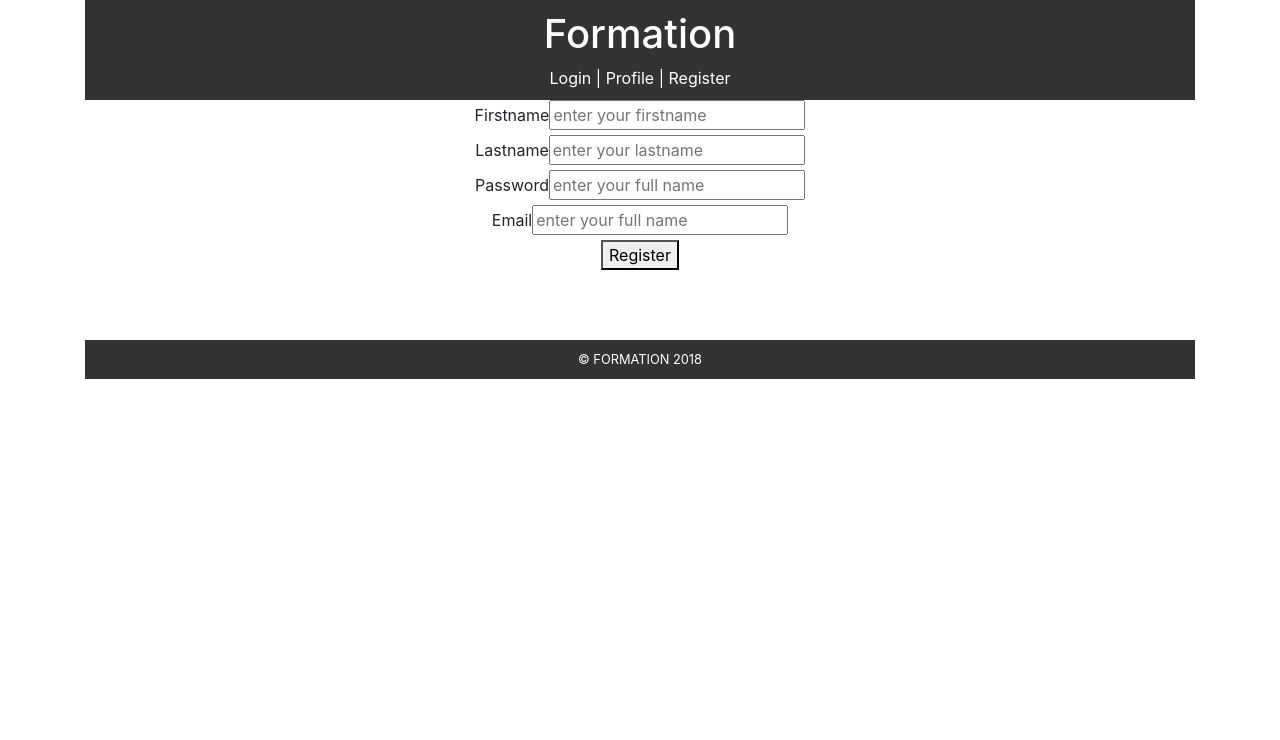
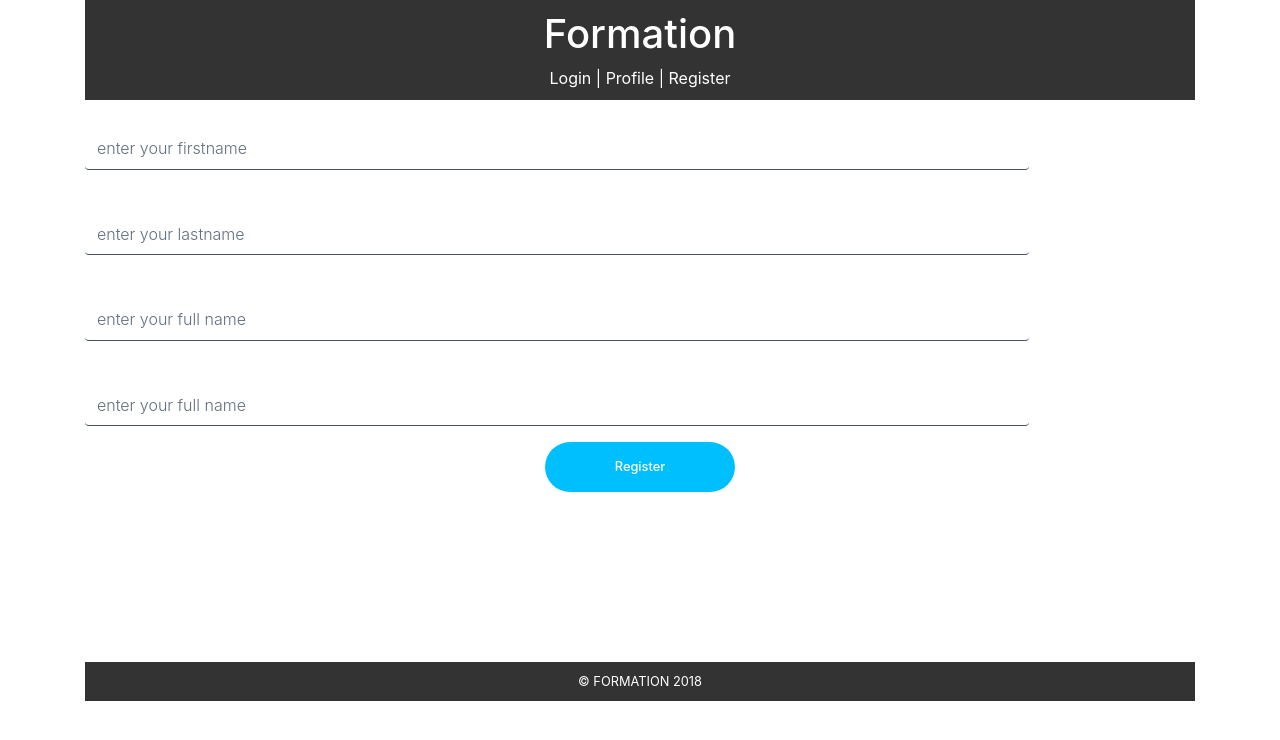
Before and after one commit to Diasks/u10-business-idea-formation, a React (Create React App) app in the folder client/: page /register in a window 1280 px wide. Shown: the top 740 px of the page. Built offline with nearby package versions, Linux system fonts and the light colour scheme.

Commit message:
add classnames and validation for form and  inputfields

```diff
--- a/client/src/components/pages/Register.js
+++ b/client/src/components/pages/Register.js
@@ -1,5 +1,19 @@
 import React, { Component } from 'react';
+
 			import axios from 'axios';
+
+
+			var emailRegex = RegExp(/^[a-zA-Z0-9.!#$%&’*+/=?^_`{|}~-]+@[a-zA-Z0-9-]+(?:\.[a-zA-Z0-9-]+)*$/);
+
+
+var formValid = formErrors => {
+	var valid = true;
+
+	Object.values(formErrors).forEach( val => {
+		val.length > 0 && (valid=false);
+	});
+	return valid;
+};
 
 
 			export class Register extends Component {
@@ -11,7 +25,13 @@ import React, { Component } from 'react';
 			first_name: '',
 			last_name: '',
 			password: '',
-			email: ''
+			email: '',
+			formErrors: {
+				first_name: '',
+			last_name: '',
+			password: '',
+			email: '',
+			}
 			};
 
 
@@ -23,12 +43,36 @@ import React, { Component } from 'react';
 
 
 			handleChange(e) {
+				e.preventDefault();
 			let target = e.target;
 			let value = target.value;
 			let name = target.name;
+			let formErrors = this.state.formErrors;
+
+			switch(name) {
+				case 'first_name':
+				formErrors.first_name = value.length < 3  ? 'minimum 3 characters required, only letters'
+				: '';
+				break;
+				case 'last_name':
+				formErrors.last_name = value.length < 3  ? 'minimum 3 characters required'
+				: '';
+				break;
+				case 'email':
+				formErrors.email = emailRegex.test(value)  ? ''
+				: "invalid email address";
+				break;
+				case 'password':
+				formErrors.password = value.length < 6  ? 'minimum 3 characters required'
+				: '';
+				break;
+				default:
+				break;
+
+			}
 
 
-			this.setState({
+			this.setState({formErrors,
 			[name]: value
 
 			});
@@ -40,6 +84,8 @@ import React, { Component } from 'react';
 			e.preventDefault();
 			console.log('submitted');
 			console.log(this.state);
+
+			if (formValid(this.state.formErrors)) {
 
 			const user = {
 			first_name: this.state.first_name,
@@ -55,48 +101,62 @@ import React, { Component } from 'react';
 			}).catch(err => {
 				err.status(400).send('unable to save to database');
 			});
-
+		}else {console.error('Form invalid!')};
 
 			}
 
 
 			render () {
-
+			var {formErrors} = this.state;
 			return (
 
-			<div>
-			<form onSubmit={this.handleSubmit}>
-			<div>
-			<label htmlFor="first_name">Firstname</label>
-			<input type="text" id="first_name" placeholder="enter your firstname" name="first_name" value={this.state.first_name} onChange={this.handleChange}/>
+			<div className="Form">
+			<form onSubmit={this.handleSubmit} className="FormInputs">
+			<div className="form-group">
+			<label htmlFor="first_name" className="FormInputLabel">Firstname</label>
+			<input type="text" className="form-control" id="first_name" placeholder="enter your firstname" name="first_name" value={this.state.first_name} onChange={this.handleChange}/>
+			{formErrors.first_name.length >0 && (
+				<span className="errorMessage">{formErrors.first_name}</span>
+			)}
+
+			</div>
+
+			<div className="form-group">
+			<label htmlFor="last_name" className="FormInputLabel">Lastname</label>
+			<input type="text" className="form-control" id="last_name" placeholder="enter your lastname" name="last_name" value={this.state.last_name} onChange={this.handleChange}/>
+			{formErrors.last_name.length >0 && (
+				<span className="errorMessage">{formErrors.last_name}</span>
+			)}
+
+			</div>
+
+			<div className="form-group">
+			<label htmlFor="password" className="FormInputLabel">Password</label>
+			<input type="password" className="form-control" id="password" placeholder="enter your full name" name="password" value={this.state.password} onChange={this.handleChange} />
+			{formErrors.password.length >0 && (
+				<span className="errorMessage">{formErrors.password}</span>
+			)}
+
+			</div>
+
+
+			<div className="form-group">
+			<label htmlFor="email" className="FormInputLabel">Email</label>
+			<input type="email" className="form-control" id="email" placeholder="enter your full name" name="email" value={this.state.email} onChange={this.handleChange}/>
+			{formErrors.email.length >0 && (
+				<span className="errorMessage">{formErrors.email}</span>
+			)}
 
 
 			</div>
 
 			<div>
-			<label htmlFor="last_name">Lastname</label>
-			<input type="text" id="last_name" placeholder="enter your lastname" name="last_name" value={this.state.last_name} onChange={this.handleChange}/>
 
-
-			</div>
-
-			<div>
-			<label htmlFor="password">Password</label>
-			<input type="password" id="password" placeholder="enter your full name" name="password" value={this.state.password} onChange={this.handleChange} />
-
-
-			</div>
-
-
-			<div>
-			<label htmlFor="email">Email</label>
-			<input type="email" id="email" placeholder="enter your full name" name="email" value={this.state.email} onChange={this.handleChange}/>
+				<button type="submit" className="FormButton">Register</button>
 
 
 
-			</div>
-
-			<div><button>Register</button></div>
+				</div>
 			</form>
 			</div>
 
```
